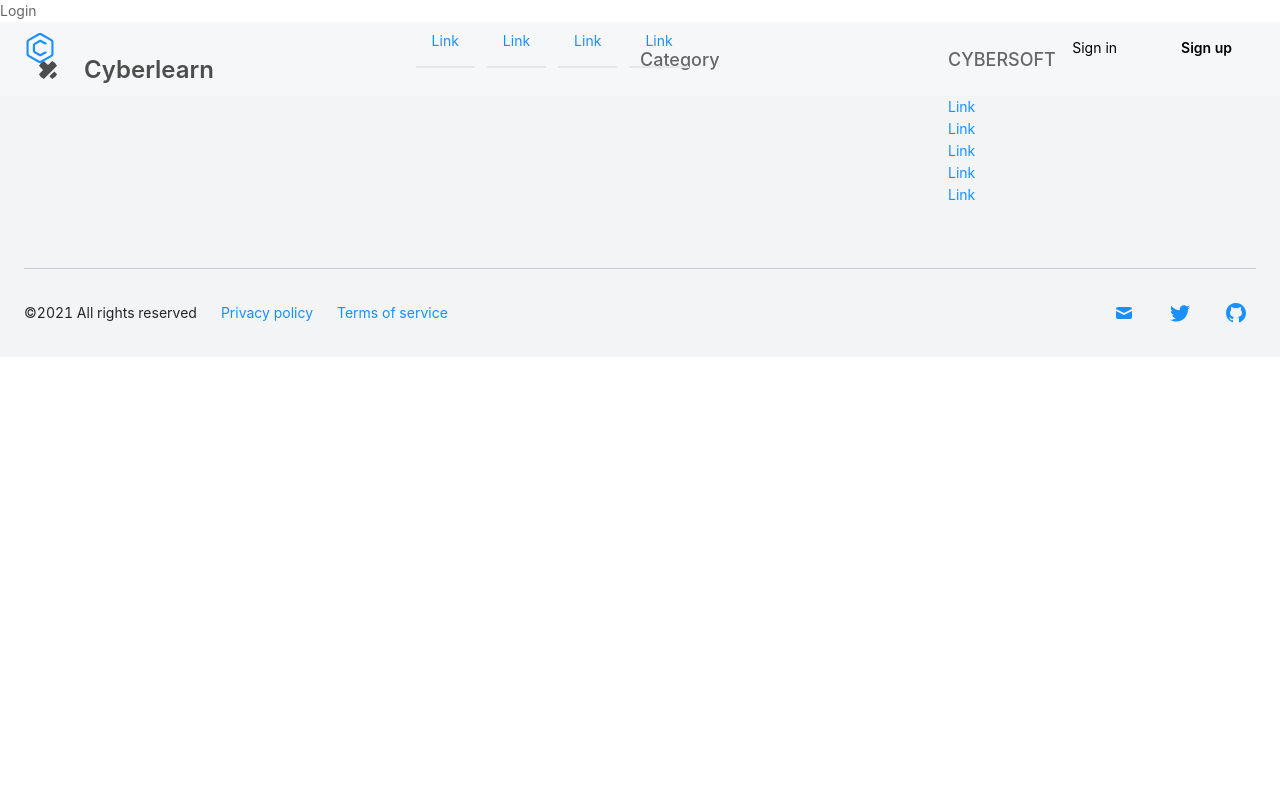
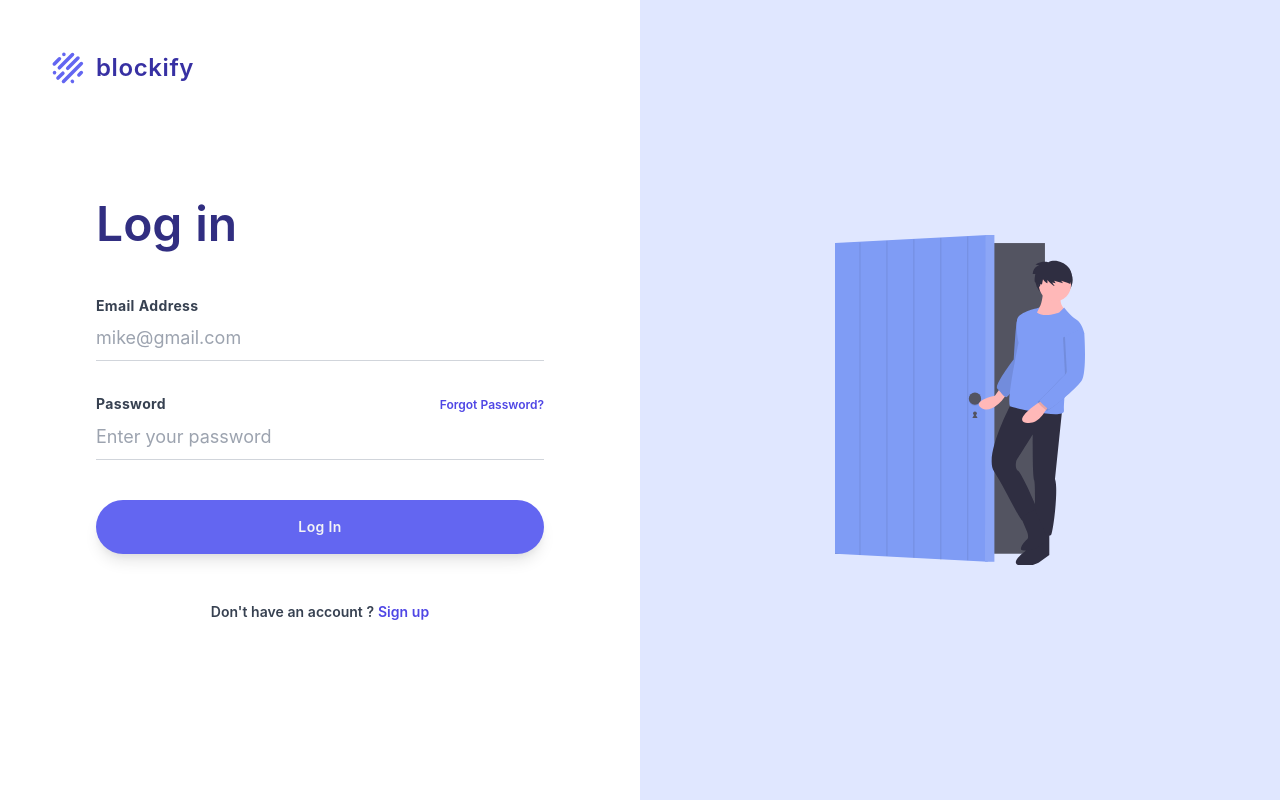
Before and after one commit to thoanguyen2907/project-cinema-booking-ticket, a React (Create React App) app: page /login in a window 1280 px wide. Built offline with nearby package versions, Linux system fonts and the light colour scheme.

Commit message:
create Login layout

```diff
--- a/src/App.js
+++ b/src/App.js
@@ -11,6 +11,7 @@ import News from './pages/News/News';
 import Login from './pages/Login/Login';
 import Register from './pages/Register/Register';
 import Detail from './pages/Detail/Detail';
+import UserTemplate from './templates/UserTemplate/UserTemplate';
 
 export const history = createBrowserHistory();
 
@@ -21,10 +22,12 @@ export default function App() {
     <HomeTemplate path = "/home" exact Component = {Home}/>
     <HomeTemplate path = "/" exact Component = {Home}/>
     <HomeTemplate path = "/contact" exact Component = {Contact}/>
-    <HomeTemplate path = "/login" exact Component = {Login}/>
     <HomeTemplate path = "/register" exact Component = {Register}/>
     <HomeTemplate path = "/news" exact Component = {News}/>
     <HomeTemplate path = "/detail/:id" exact Component = {Detail}/>
+
+    <UserTemplate path = "/login" exact Component = {Login}/>
+
     </Switch>
     </Router>
   )
--- a/src/pages/Login/Login.js
+++ b/src/pages/Login/Login.js
@@ -2,8 +2,58 @@ import React from 'react'
 
 export default function Login() {
     return (
-        <div>
-            Login
+        <div className="lg:w-1/2 xl:max-w-screen-sm">
+        <div className="py-12 bg-indigo-100 lg:bg-white flex justify-center lg:justify-start lg:px-12">
+          <div className="cursor-pointer flex items-center">
+            <div>
+              <svg className="w-10 text-indigo-500" xmlns="http://www.w3.org/2000/svg" xmlnsXlink="http://www.w3.org/1999/xlink" version="1.1" id="Layer_1" x="0px" y="0px" viewBox="0 0 225 225" style={{enableBackground: 'new 0 0 225 225'}} xmlSpace="preserve">
+                <style type="text/css" dangerouslySetInnerHTML={{__html: "\n                                    .st0{fill:none;stroke:currentColor;stroke-width:20;stroke-linecap:round;stroke-miterlimit:3;}\n                                " }} />
+                <g transform="matrix( 1, 0, 0, 1, 0,0) ">
+                  <g>
+                    <path id="Layer0_0_1_STROKES" className="st0" d="M173.8,151.5l13.6-13.6 M35.4,89.9l29.1-29 M89.4,34.9v1 M137.4,187.9l-0.6-0.4     M36.6,138.7l0.2-0.2 M56.1,169.1l27.7-27.6 M63.8,111.5l74.3-74.4 M87.1,188.1L187.6,87.6 M110.8,114.5l57.8-57.8" />
+                  </g>
+                </g>
+              </svg>
+            </div>
+            <div className="text-2xl text-indigo-800 tracking-wide ml-2 font-semibold">blockify</div>
+          </div>
         </div>
+        <div className="mt-10 px-12 sm:px-24 md:px-48 lg:px-12 lg:mt-16 xl:px-24 xl:max-w-2xl">
+          <h2 className="text-center text-4xl text-indigo-900 font-display font-semibold lg:text-left xl:text-5xl
+                  xl:text-bold">Log in</h2>
+          <div className="mt-12">
+            <form>
+              <div>
+                <div className="text-sm font-bold text-gray-700 tracking-wide">Email Address</div>
+                <input className="w-full text-lg py-2 border-b border-gray-300 focus:outline-none focus:border-indigo-500" type placeholder="mike@gmail.com" />
+              </div>
+              <div className="mt-8">
+                <div className="flex justify-between items-center">
+                  <div className="text-sm font-bold text-gray-700 tracking-wide">
+                    Password
+                  </div>
+                  <div>
+                    <a className="text-xs font-display font-semibold text-indigo-600 hover:text-indigo-800
+                                      cursor-pointer">
+                      Forgot Password?
+                    </a>
+                  </div>
+                </div>
+                <input className="w-full text-lg py-2 border-b border-gray-300 focus:outline-none focus:border-indigo-500" type placeholder="Enter your password" />
+              </div>
+              <div className="mt-10">
+                <button className="bg-indigo-500 text-gray-100 p-4 w-full rounded-full tracking-wide
+                              font-semibold font-display focus:outline-none focus:shadow-outline hover:bg-indigo-600
+                              shadow-lg">
+                  Log In
+                </button>
+              </div>
+            </form>
+            <div className="mt-12 text-sm font-display font-semibold text-gray-700 text-center">
+              Don't have an account ? <a className="cursor-pointer text-indigo-600 hover:text-indigo-800">Sign up</a>
+            </div>
+          </div>
+        </div>
+      </div>
     )
 }
--- /dev/null
+++ b/src/templates/UserTemplate/UserTemplate.js
@@ -0,0 +1,52 @@
+import React from 'react';
+import {Route} from "react-router-dom";
+
+
+export default function UserTemplate(props) {
+    const {Component, ...restProps} = props;
+return <Route {...restProps} render = {(propsRoute) => {
+    return <>
+
+  <div className="lg:flex">
+  <Component {...propsRoute}/>
+  <div className="hidden lg:flex items-center justify-center bg-indigo-100 flex-1 h-screen">
+    <div className="max-w-xs transform duration-200 hover:scale-110 cursor-pointer">
+      <svg className="w-5/6 mx-auto" xmlns="http://www.w3.org/2000/svg" id="f080dbb7-9b2b-439b-a118-60b91c514f72" data-name="Layer 1" viewBox="0 0 528.71721 699.76785">
+        <title>Login</title>
+        <rect y="17.06342" width={444} height={657} fill="#535461" />
+        <polygon points="323 691.063 0 674.063 0 17.063 323 0.063 323 691.063" fill="#7f9cf5" />
+        <circle cx={296} cy="377.06342" r={4} fill="#535461" />
+        <polygon points="296 377.66 298.773 382.463 301.545 387.265 296 387.265 290.455 387.265 293.227 382.463 296 377.66" fill="#535461" />
+        <polygon points="337 691.063 317.217 691 318 0.063 337 0.063 337 691.063" fill="#7f9cf5" />
+        <g opacity="0.1">
+          <polygon points="337.217 691 317.217 691 318.217 0 337.217 0 337.217 691" fill="#fff" />
+        </g>
+        <circle cx={296} cy="348.06342" r={13} opacity="0.1" />
+        <circle cx={296} cy="346.06342" r={13} fill="#535461" />
+        <line x1="52.81943" y1="16.10799" x2="52.81943" y2="677.15616" fill="none" stroke="#000" strokeMiterlimit={10} strokeWidth={2} opacity="0.1" />
+        <line x1="109.81943" y1="12.10799" x2="109.81943" y2="679.15616" fill="none" stroke="#000" strokeMiterlimit={10} strokeWidth={2} opacity="0.1" />
+        <line x1="166.81943" y1="9.10799" x2="166.81943" y2={683} fill="none" stroke="#000" strokeMiterlimit={10} strokeWidth={2} opacity="0.1" />
+        <line x1="223.81943" y1="6.10799" x2="223.81943" y2="687.15616" fill="none" stroke="#000" strokeMiterlimit={10} strokeWidth={2} opacity="0.1" />
+        <line x1="280.81943" y1="3.10799" x2="280.81943" y2={688} fill="none" stroke="#000" strokeMiterlimit={10} strokeWidth={2} opacity="0.1" />
+        <ellipse cx="463.21721" cy="95.32341" rx="39.5" ry={37} fill="#2f2e41" />
+        <path d="M683.8586,425.93948l-10,14s-48,10-30,25,44-14,44-14l14-18Z" transform="translate(-335.6414 -100.11607)" fill="#ffb8b8" />
+        <path d="M735.8586,266.93948s-13,0-16,18-6,78-6,78-42,55-35,62,15,20,20,18,48-61,48-61Z" transform="translate(-335.6414 -100.11607)" fill="#7f9cf5" />
+        <path d="M735.8586,266.93948s-13,0-16,18-6,78-6,78-42,55-35,62,15,20,20,18,48-61,48-61Z" transform="translate(-335.6414 -100.11607)" opacity="0.1" />
+        <path d="M775.8586,215.93948s-1,39-13,41-8,15-8,15,39,23,65,0l5-12s-18-13-10-31Z" transform="translate(-335.6414 -100.11607)" fill="#ffb8b8" />
+        <path d="M708.8586,455.93948s-59,110-37,144,55,104,60,104,33-14,31-23-32-76-40-82-4-22-3-23,34-54,34-54-1,84,3,97-1,106,4,110,28,11,32,5,16-97,8-118l15-144Z" transform="translate(-335.6414 -100.11607)" fill="#2f2e41" />
+        <path d="M762.8586,722.93948l-25,46s-36,26-11,30,40-6,40-6l22-16v-46Z" transform="translate(-335.6414 -100.11607)" fill="#2f2e41" />
+        <path d="M728.8586,696.93948l13,31s5,13,0,16-19,21-10,23a29.29979,29.29979,0,0,0,5.49538.5463,55.56592,55.56592,0,0,0,40.39768-16.43936l8.10694-8.10694s-27.77007-63.94827-27.385-63.47414S728.8586,696.93948,728.8586,696.93948Z" transform="translate(-335.6414 -100.11607)" fill="#2f2e41" />
+        <circle cx="465.21721" cy="105.82341" r={34} fill="#ffb8b8" />
+        <path d="M820.3586,253.43948l-10.5,10.5s-32,12-47,0c0,0,5.5-11.5,5.5-10.5s-43.5,7.5-47.5,25.5,3,49,3,49-28,132-17,135,114,28,113,9,8-97,8-97l35-67s-5-22-17-29S820.3586,253.43948,820.3586,253.43948Z" transform="translate(-335.6414 -100.11607)" fill="#7f9cf5" />
+        <path d="M775.8586,448.93948l-13,8s-50,34-24,40,41-24,41-24l10-12Z" transform="translate(-335.6414 -100.11607)" fill="#ffb8b8" />
+        <path d="M849.8586,301.93948l9,9s6,84-6,101-67,63-70,60-22-18-18-20,57.18287-57.56942,57.18287-57.56942l-4.18287-77.43058Z" transform="translate(-335.6414 -100.11607)" opacity="0.1" />
+        <path d="M853.8586,298.93948l9,9s6,84-6,101-67,63-70,60-22-18-18-20,57.18287-57.56942,57.18287-57.56942l-4.18287-77.43058Z" transform="translate(-335.6414 -100.11607)" fill="#7f9cf5" />
+        <path d="M786.797,157.64461s-11.5575-4.20273-27.31774,4.72807l8.40546,2.10136s-12.60819,1.05068-14.18421,17.8616h5.77875s-3.67739,14.70955,0,18.91228l2.364-4.4654,6.82943,13.65887,1.576-6.82944,3.15205,1.05069,2.10137-11.03217s5.25341,7.88012,9.45614,8.40546V195.2065s11.5575,13.13352,15.23489,12.60818l-5.25341-7.35477,7.35477,1.576-3.152-5.25341,18.91228,5.25341-4.20273-5.25341,13.13352,4.20273,6.3041,2.6267s8.9308-20.4883-3.67739-34.67251S798.61712,151.60318,786.797,157.64461Z" transform="translate(-335.6414 -100.11607)" fill="#2f2e41" />
+      </svg>
+    </div>
+  </div>
+</div>
+
+     </>
+}}/>
+}
--- a/src/util/settings/config.js
+++ b/src/util/settings/config.js
@@ -3,3 +3,5 @@
 export const DOMAIN = 'http://movieapi.cyberlearn.vn';
 export const TOKEN = 'accessToken';
 export const GROUPID = 'GP01';
+
+export const USER_LOGIN = 'USER_LOGIN';
```
